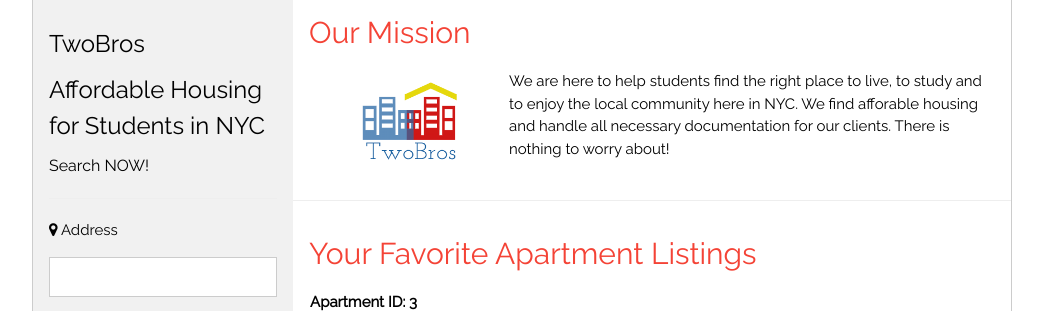
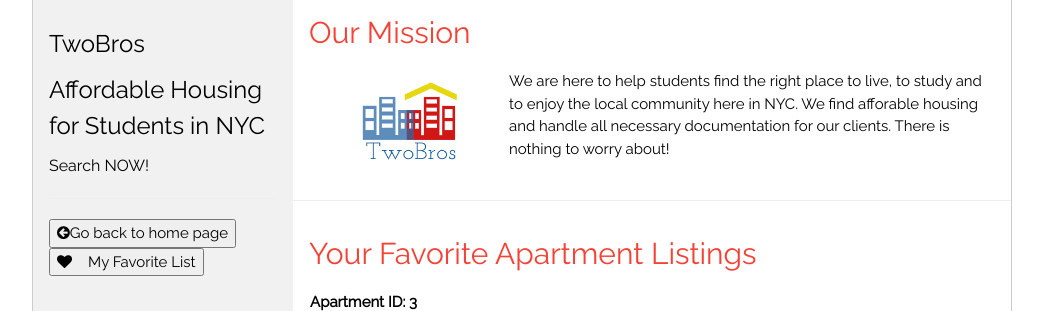
Before and after one commit to yizhixiaoji/web_dev_twobros, a PHP site: page /favolist.php in a window 1280 px wide. Shown: the top 311 px of the page, without its empty margins (118-1161 px from the left). Run offline with PHP 8.4, Linux system fonts and the light colour scheme; data comes from the database, SQL or seed files in the repository.

Commit message:
updated favolist final

```diff
--- a/favolist.php
+++ b/favolist.php
@@ -25,15 +25,6 @@ body,h1,h2,h3,h4,h5,h6 {font-family: "Raleway", Arial, Helvetica, sans-serif}
       <input class="w3-input w3-border" type="text" placeholder="Manhattan" name="area" required>
       -->
 
-      <p><label><i class="fa fa-map-marker"></i> Address</label></p>
-      <input class="w3-input w3-border" type="text" name="streetAddress">
-
-      <p><label><i class="fa fa-money"></i> Price</label></p>
-      <input class="w3-input w3-border" type="text" name="price">
-
-      <p><label><i class="fa fa-dot-circle-o"></i> Floor Size</label></p>
-      <input class="w3-input w3-border" type="text" name="size">
-
       <!--
       <p><label><i class="fa fa-bed"></i> Bedrooms</label></p>
       <input class="w3-input w3-border" type="number" value="1" name="bedroom" min="0" max="6">
@@ -41,8 +32,9 @@ body,h1,h2,h3,h4,h5,h6 {font-family: "Raleway", Arial, Helvetica, sans-serif}
       <p><label><i class="fa fa-bath"></i> Bathrooms</label></p>
       <input class="w3-input w3-border" type="number" value="1" name="bathroom" min="0" max="4">
       -->
-      <p><button class="w3-button w3-red w3-round-xxlarge w3-border w3-left-align" type="submit" name='submit-button'><i class="fa fa-search w3-margin-right"></i> Search </button></p>
     </form>
+
+    <button onclick="window.location.href='twobros.php'"><i class="fa fa-arrow-circle-left" aria-hidden="true"></i>Go back to home page</button>
 
     <button onclick="window.location.href='favolist.php'"><i class="fa fa-heart w3-margin-right"></i>My Favorite List</button>
 
@@ -96,7 +88,7 @@ body,h1,h2,h3,h4,h5,h6 {font-family: "Raleway", Arial, Helvetica, sans-serif}
   }
 
 
-  // builds the query
+  // builds the query // Please be aware the customerId need to be resolved with variables
   $query0 = "SELECT * FROM apartment WHERE apartmentId IN (SELECT apartmentId FROM user_apt_like where customerId = 10)";
 
   $result = mysqli_query($mysqli_link, $query0) or die(mysqli_connect_error());
```
